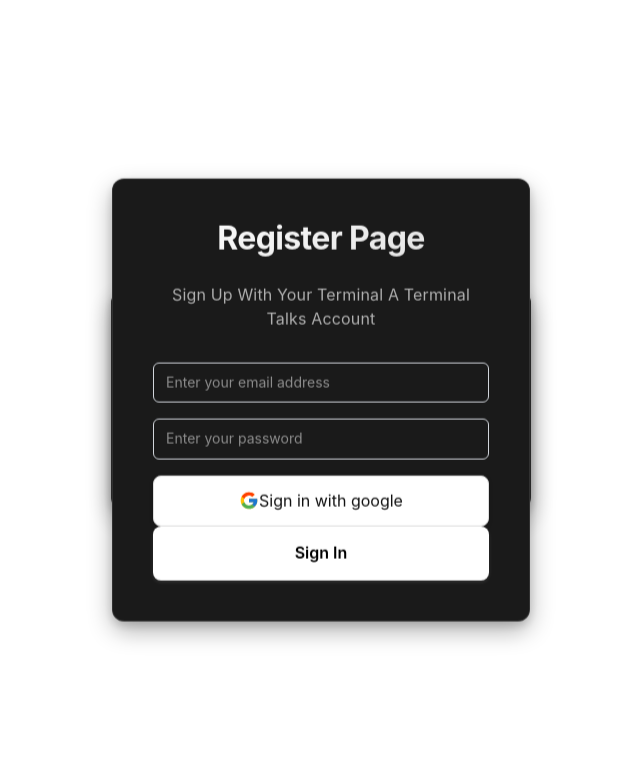
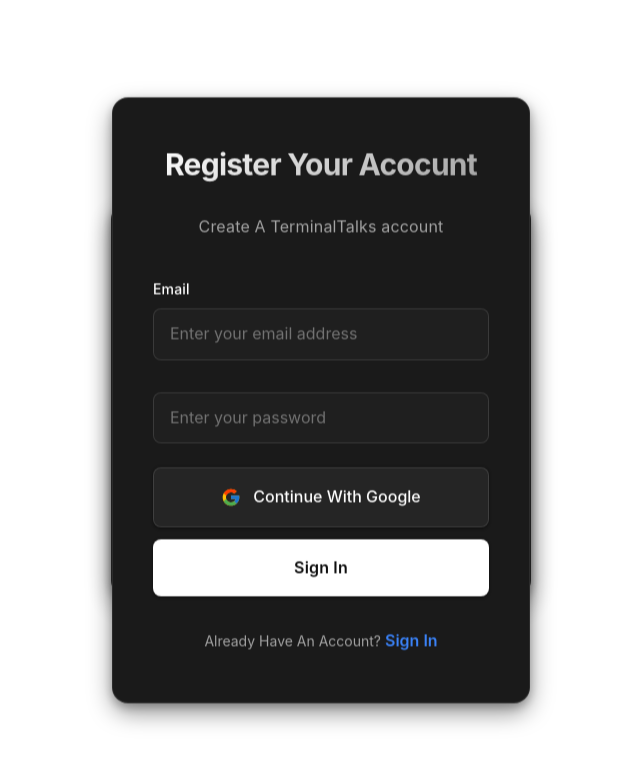
Before and after one commit to StefanosTheDev/TerminalTalksV2, a Next.js app in the folder terminal-talk/: page /auth/register in a window 1280 px wide. Shown: the top 764 px of the page, without its empty margins (319-959 px from the left). Built offline with nearby package versions, Linux system fonts and the light colour scheme; no server answers.

Commit message:
Confirmed Re-Usable Component Login

```diff
--- a/terminal-talk/src/app/auth/layout.module.css
+++ b/terminal-talk/src/app/auth/layout.module.css
@@ -1,203 +1,500 @@
-/* Professional Card Component */
+/* Professional Authentication Component - Dark SaaS Theme - CSS Module */
 
-/* Container - Centered card with modern styling */
+/* Main Container - Authentication Card with Design System Variables */
 .container {
+  /* Design System Variables - Scoped to container */
+  --color-background-primary: #0f0f0f;
+  --color-background-secondary: #1a1a1a;
+  --color-background-elevated: #1f1f1f;
+  --color-border-primary: rgba(255, 255, 255, 0.08);
+  --color-border-secondary: rgba(255, 255, 255, 0.12);
+  --color-border-hover: rgba(255, 255, 255, 0.16);
+  --color-border-focus: rgba(59, 130, 246, 0.4);
+
+  /* Text Colors */
+  --color-text-primary: #ffffff;
+  --color-text-secondary: #a3a3a3;
+  --color-text-tertiary: #737373;
+  --color-text-inverse: #0f0f0f;
+
+  /* Brand Colors */
+  --color-brand-primary: #3b82f6;
+  --color-brand-primary-hover: #2563eb;
+  --color-brand-primary-active: #1d4ed8;
+
+  /* Interactive Colors */
+  --color-button-primary: #ffffff;
+  --color-button-primary-hover: #f8f8f8;
+  --color-button-primary-active: #f0f0f0;
+  --color-button-secondary: rgba(255, 255, 255, 0.05);
+  --color-button-secondary-hover: rgba(255, 255, 255, 0.08);
+
+  /* Spacing Scale */
+  --space-xs: 0.25rem;
+  --space-sm: 0.5rem;
+  --space-md: 0.75rem;
+  --space-lg: 1rem;
+  --space-xl: 1.5rem;
+  --space-2xl: 2rem;
+  --space-3xl: 2.5rem;
+  --space-4xl: 3rem;
+
+  /* Typography Scale */
+  --font-size-xs: 0.75rem;
+  --font-size-sm: 0.875rem;
+  --font-size-base: 1rem;
+  --font-size-lg: 1.125rem;
+  --font-size-xl: 1.25rem;
+  --font-size-2xl: 1.5rem;
+  --font-size-3xl: 1.875rem;
+
+  /* Border Radius */
+  --radius-sm: 0.375rem;
+  --radius-md: 0.5rem;
+  --radius-lg: 0.75rem;
+  --radius-xl: 1rem;
+
+  /* Shadows */
+  --shadow-sm: 0 1px 3px rgba(0, 0, 0, 0.3), 0 1px 2px rgba(0, 0, 0, 0.2);
+  --shadow-md: 0 4px 6px rgba(0, 0, 0, 0.3), 0 2px 4px rgba(0, 0, 0, 0.2);
+  --shadow-lg: 0 10px 25px rgba(0, 0, 0, 0.4), 0 4px 10px rgba(0, 0, 0, 0.25);
+  --shadow-xl: 0 20px 40px rgba(0, 0, 0, 0.5), 0 8px 20px rgba(0, 0, 0, 0.3);
+
+  /* Transitions */
+  --transition-fast: 0.15s cubic-bezier(0.4, 0, 0.2, 1);
+  --transition-smooth: 0.3s cubic-bezier(0.25, 0.46, 0.45, 0.94);
+
+  /* Typography */
+  --font-family-base: -apple-system, BlinkMacSystemFont, 'Segoe UI', 'Roboto',
+    'Inter', 'Helvetica Neue', sans-serif;
+
+  /* Positioning */
   position: absolute;
   top: 50%;
   left: 50%;
   transform: translate(-50%, -50%);
 
-  /* Modern card design */
-  background: #1a1a1a;
-  border: 1px solid rgba(255, 255, 255, 0.1);
-  border-radius: 12px;
-  padding: 2.5rem;
+  /* Layout */
   width: 100%;
   max-width: 420px;
+  padding: var(--space-4xl) var(--space-3xl);
 
-  /* Professional shadows and effects */
-  box-shadow: 0 10px 25px rgba(0, 0, 0, 0.3), 0 4px 10px rgba(0, 0, 0, 0.15);
-  backdrop-filter: blur(10px);
+  /* Visual Design */
+  background: var(--color-background-secondary);
+  border: 1px solid var(--color-border-primary);
+  border-radius: var(--radius-xl);
+  box-shadow: var(--shadow-lg);
+  backdrop-filter: blur(24px) saturate(180%);
 
   /* Typography */
-  color: #ffffff;
-  font-family: -apple-system, BlinkMacSystemFont, 'Segoe UI', 'Roboto',
-    'Helvetica Neue', sans-serif;
+  color: var(--color-text-primary);
+  font-family: var(--font-family-base);
   line-height: 1.6;
 
-  /* Smooth interactions */
-  transition: all 0.3s cubic-bezier(0.25, 0.46, 0.45, 0.94);
+  /* Interactions */
+  transition: all var(--transition-smooth);
 }
 
 .container:hover {
   transform: translate(-50%, -52%);
-  box-shadow: 0 20px 40px rgba(0, 0, 0, 0.4), 0 8px 20px rgba(0, 0, 0, 0.2);
-  border-color: rgba(255, 255, 255, 0.15);
+  box-shadow: var(--shadow-xl);
+  border-color: var(--color-border-hover);
 }
 
-/* Title - Professional typography */
+/* Page Title */
 .title {
-  font-size: 2rem;
+  font-size: var(--font-size-3xl);
   font-weight: 700;
   text-align: center;
-  margin-bottom: 1.5rem;
+  margin-bottom: var(--space-2xl);
 
-  /* Subtle gradient text */
-  background: linear-gradient(135deg, #ffffff 0%, #e0e0e0 100%);
+  /* Enhanced gradient text */
+  background: linear-gradient(
+    135deg,
+    var(--color-text-primary) 0%,
+    var(--color-text-secondary) 100%
+  );
   -webkit-background-clip: text;
   -webkit-text-fill-color: transparent;
   background-clip: text;
 
-  /* Improved spacing */
-  letter-spacing: -0.02em;
+  /* Typography refinements */
+  letter-spacing: -0.025em;
   line-height: 1.2;
 }
 
-/* Description - Readable content */
+/* Description Text */
 .description {
-  color: #b0b0b0;
-  font-size: 1rem;
+  color: var(--color-text-secondary);
+  font-size: var(--font-size-base);
   font-weight: 400;
   text-align: center;
-  margin-bottom: 2rem;
-
-  /* Better readability */
+  margin-bottom: var(--space-3xl);
   line-height: 1.5;
   letter-spacing: 0.01em;
 }
 
-/* Submit button - Professional CTA */
-.submit {
-  /* Layout */
+/* Form Field Group */
+.formGroup {
+  margin-bottom: var(--space-xl);
+}
+
+.formGroup:last-of-type {
+  margin-bottom: var(--space-3xl);
+}
+
+/* Form Labels */
+.label {
+  display: flex;
+  justify-content: space-between;
+  align-items: center;
+  margin-bottom: var(--space-sm);
+
+  font-size: var(--font-size-sm);
+  font-weight: 500;
+  color: var(--color-text-primary);
+  letter-spacing: 0.01em;
+}
+
+/* Input Fields */
+.inputField {
   width: 100%;
-  padding: 0.875rem 1.5rem;
-  border: none;
-  border-radius: 8px;
+  padding: var(--space-md) var(--space-lg);
 
   /* Typography */
-  font-size: 1rem;
+  font-size: var(--font-size-base);
+  font-family: var(--font-family-base);
+  color: var(--color-text-primary);
+
+  /* Visual Design */
+  background: var(--color-background-elevated);
+  border: 1px solid var(--color-border-secondary);
+  border-radius: var(--radius-md);
+
+  /* Interactions */
+  transition: all var(--transition-fast);
+  outline: none;
+}
+
+.inputField::placeholder {
+  color: var(--color-text-tertiary);
+}
+
+.inputField:focus {
+  border-color: var(--color-brand-primary);
+  box-shadow: 0 0 0 3px var(--color-border-focus);
+  background: var(--color-background-secondary);
+}
+
+.inputField:hover:not(:focus) {
+  border-color: var(--color-border-hover);
+}
+
+/* Primary Submit Button */
+.submit {
+  width: 100%;
+  padding: var(--space-lg) var(--space-xl);
+  margin-bottom: var(--space-lg);
+
+  /* Typography */
+  font-size: var(--font-size-base);
   font-weight: 600;
-  font-family: inherit;
+  font-family: var(--font-family-base);
+  letter-spacing: 0.01em;
 
-  /* Colors */
-  background: #ffffff;
-  color: #000000;
+  /* Visual Design */
+  background: var(--color-button-primary);
+  color: var(--color-text-inverse);
+  border: none;
+  border-radius: var(--radius-md);
+  box-shadow: var(--shadow-sm);
 
-  /* Professional interactions */
+  /* Interactions */
   cursor: pointer;
-  transition: all 0.2s cubic-bezier(0.25, 0.46, 0.45, 0.94);
+  transition: all var(--transition-fast);
+  outline: none;
+}
 
-  /* Subtle shadow */
-  box-shadow: 0 2px 4px rgba(255, 255, 255, 0.1);
+/* Sign up link section */
+.signUpSection {
+  text-align: center;
+  margin-top: var(--space-lg);
+}
+
+.signUpText {
+  font-size: var(--font-size-sm);
+  color: var(--color-text-secondary);
+}
+
+.signUpLink {
+  color: var(--color-brand-primary);
+  text-decoration: none;
+  font-weight: 600;
+  transition: color var(--transition-fast);
+}
+
+.signUpLink:hover {
+  color: var(--color-brand-primary-hover);
+  text-decoration: underline;
 }
 
 .submit:hover {
-  background: #f5f5f5;
+  background: var(--color-button-primary-hover);
   transform: translateY(-1px);
-  box-shadow: 0 4px 12px rgba(255, 255, 255, 0.15);
+  box-shadow: var(--shadow-md);
 }
 
 .submit:active {
   transform: translateY(0);
-  box-shadow: 0 1px 3px rgba(255, 255, 255, 0.1);
+  background: var(--color-button-primary-active);
+  box-shadow: var(--shadow-sm);
 }
 
-.submit:focus {
-  outline: none;
-  box-shadow: 0 4px 12px rgba(255, 255, 255, 0.15),
-    0 0 0 3px rgba(255, 255, 255, 0.1);
+.submit:focus-visible {
+  box-shadow: var(--shadow-md), 0 0 0 3px var(--color-border-focus);
 }
 
-/* Responsive design */
+.submit:disabled {
+  opacity: 0.6;
+  cursor: not-allowed;
+  transform: none;
+}
+
+/* Social Login Buttons */
+.socialBtn {
+  display: inline-flex;
+  align-items: center;
+  justify-content: center;
+  gap: var(--space-md);
+
+  /* Layout */
+  width: 100%;
+  padding: var(--space-lg) var(--space-xl);
+  margin-bottom: var(--space-md);
+
+  /* Typography */
+  font-size: var(--font-size-base);
+  font-weight: 500;
+  font-family: var(--font-family-base);
+  color: var(--color-text-primary);
+  white-space: nowrap;
+
+  /* Visual Design */
+  background: var(--color-button-secondary);
+  border: 1px solid var(--color-border-secondary);
+  border-radius: var(--radius-md);
+  box-shadow: var(--shadow-sm);
+
+  /* Interactions */
+  cursor: pointer;
+  transition: all var(--transition-fast);
+  outline: none;
+}
+
+.socialBtn:hover {
+  background: var(--color-button-secondary-hover);
+  border-color: var(--color-border-hover);
+  box-shadow: var(--shadow-md);
+}
+
+.socialBtn:focus-visible {
+  box-shadow: var(--shadow-md), 0 0 0 3px var(--color-border-focus);
+}
+
+.socialBtn:disabled {
+  opacity: 0.6;
+  cursor: not-allowed;
+}
+
+.socialBtn:last-child {
+  margin-bottom: 0;
+}
+
+/* Google OAuth Button (keeping for backward compatibility) */
+.googleBtn {
+  display: inline-flex;
+  align-items: center;
+  justify-content: center;
+  gap: var(--space-md);
+
+  /* Layout */
+  width: 100%;
+  padding: var(--space-lg) var(--space-xl);
+  margin-bottom: var(--space-md);
+
+  /* Typography */
+  font-size: var(--font-size-base);
+  font-weight: 500;
+  font-family: var(--font-family-base);
+  color: var(--color-text-primary);
+  white-space: nowrap;
+
+  /* Visual Design */
+  background: var(--color-button-secondary);
+  border: 1px solid var(--color-border-secondary);
+  border-radius: var(--radius-md);
+  box-shadow: var(--shadow-sm);
+
+  /* Interactions */
+  cursor: pointer;
+  transition: all var(--transition-fast);
+  outline: none;
+}
+
+.googleBtn:hover {
+  background: var(--color-button-secondary-hover);
+  border-color: var(--color-border-hover);
+  box-shadow: var(--shadow-md);
+}
+
+.googleBtn:focus-visible {
+  box-shadow: var(--shadow-md), 0 0 0 3px var(--color-border-focus);
+}
+
+.googleBtn:disabled {
+  opacity: 0.6;
+  cursor: not-allowed;
+}
+
+/* Divider Section */
+.divider {
+  display: flex;
+  align-items: center;
+  margin: var(--space-2xl) 0;
+  text-align: center;
+}
+
+.divider::before,
+.divider::after {
+  content: '';
+  flex: 1;
+  height: 1px;
+  background: var(--color-border-secondary);
+}
+
+.dividerText {
+  padding: 0 var(--space-lg);
+  font-size: var(--font-size-sm);
+  color: var(--color-text-tertiary);
+  font-weight: 500;
+  white-space: nowrap;
+}
+
+/* Icon within buttons */
+.icon {
+  flex-shrink: 0;
+  width: 20px;
+  height: 20px;
+}
+
+/* Error States */
+.inputField.error {
+  border-color: #ef4444;
+  box-shadow: 0 0 0 3px rgba(239, 68, 68, 0.1);
+}
+
+.errorMessage {
+  margin-top: var(--space-xs);
+  font-size: var(--font-size-sm);
+  color: #ef4444;
+  font-weight: 500;
+}
+
+/* Loading States */
+.loading {
+  position: relative;
+  overflow: hidden;
+}
+
+.loading::after {
+  content: '';
+  position: absolute;
+  top: 0;
+  left: -100%;
+  height: 100%;
+  width: 100%;
+  background: linear-gradient(
+    90deg,
+    transparent,
+    rgba(255, 255, 255, 0.1),
+    transparent
+  );
+  animation: shimmer 1.5s infinite;
+}
+
+@keyframes shimmer {
+  0% {
+    left: -100%;
+  }
+  100% {
+    left: 100%;
+  }
+}
+
+/* Responsive Design */
 @media (max-width: 480px) {
   .container {
-    margin: 1rem;
-    padding: 2rem 1.5rem;
+    margin: var(--space-lg);
+    padding: var(--space-3xl) var(--space-2xl);
     max-width: none;
-    width: calc(100% - 2rem);
+    width: calc(100% - var(--space-2xl));
   }
 
   .title {
-    font-size: 1.75rem;
-    margin-bottom: 1.25rem;
+    font-size: var(--font-size-2xl);
+    margin-bottom: var(--space-xl);
   }
 
   .description {
-    font-size: 0.9rem;
-    margin-bottom: 1.5rem;
+    font-size: var(--font-size-sm);
+    margin-bottom: var(--space-2xl);
+  }
+
+  .formGroup {
+    margin-bottom: var(--space-lg);
+  }
+
+  .formGroup:last-of-type {
+    margin-bottom: var(--space-2xl);
   }
 }
 
-/* Dark theme enhancement */
-@media (prefers-color-scheme: dark) {
+/* High DPI Displays */
+@media (-webkit-min-device-pixel-ratio: 2), (min-resolution: 192dpi) {
   .container {
-    background: #111111;
-    border-color: rgba(255, 255, 255, 0.08);
+    border-width: 0.5px;
+  }
+
+  .inputField,
+  .submit,
+  .googleBtn {
+    border-width: 0.5px;
   }
 }
 
-/* Reduced motion accessibility */
+/* Accessibility - Reduced Motion */
 @media (prefers-reduced-motion: reduce) {
   .container,
-  .submit {
+  .submit,
+  .googleBtn,
+  .inputField {
     transition: none;
   }
 
   .container:hover {
     transform: translate(-50%, -50%);
   }
+
+  .loading::after {
+    animation: none;
+  }
 }
-.googleBtn {
-  display: inline-flex;
-  align-items: center;
-  justify-content: center;
 
-  /* sizing & spacing */
-  width: 100%;
-  padding: 0.75rem 1.5rem;
-  border-radius: 0.5rem;
-
-  /* colors & borders */
-  background-color: #fff;
-  border: 1px solid #ddd;
-  color: #111;
-
-  /* shadow & transition */
-  box-shadow: 0 2px 4px rgba(0, 0, 0, 0.1);
-  transition: box-shadow 0.2s ease;
-
-  /* prevent text overflow */
-  white-space: nowrap;
+/* Accessibility - High Contrast */
+@media (prefers-contrast: high) {
+  .container {
+    --color-border-primary: rgba(255, 255, 255, 0.3);
+    --color-border-secondary: rgba(255, 255, 255, 0.4);
+    --color-text-secondary: #d1d1d1;
+  }
 }
-.googleBtn:hover {
-  box-shadow: 0 4px 8px rgba(0, 0, 0, 0.15);
-}
-.googleBtn:disabled {
-  opacity: 0.6;
-  cursor: not-allowed;
-}
-.icon {
-  margin-right: 0.75rem;
-  flex-shrink: 0;
-} /* components/FormFields.module.css */
-.formGroup {
-  margin-bottom: 1rem;
-}
-.label {
-  display: flex;
-  justify-content: space-between;
-  font-size: 0.875rem;
-  font-weight: 500;
-  color: #1f1f1f;
-}
-.inputField {
-  width: 100%;
-  padding: 0.5rem 0.75rem;
-  font-size: 0.875rem;
-  border: 1px solid #d1d5db;
-  border-radius: 0.375rem;
-  transition: border-color 0.2s;
-}
-.inputField:focus {
-  border-color: #3b82f6;
-}
--- a/terminal-talk/src/app/auth/layout.tsx
+++ b/terminal-talk/src/app/auth/layout.tsx
@@ -1,45 +1,73 @@
 // components/AuthLayout.tsx
 'use client';
-import React, { ReactNode } from 'react';
+import React, { ReactNode, useState } from 'react';
 import styles from './layout.module.css';
 
 interface AuthLayoutProps {
   title: string;
   description: string;
   children: ReactNode;
+  onSubmit: (data: { email: string; password: string }) => void;
+  footerText?: string;
+  footerLinkHref?: string;
 }
 
 export default function AuthLayout({
   title,
   description,
   children,
+  onSubmit,
+  footerText,
+  footerLinkHref,
 }: AuthLayoutProps) {
+  const [email, setEmail] = useState('');
+  const [password, setPassword] = useState('');
+
+  const handleSubmit = () => {
+    onSubmit({ email, password });
+  };
+
   return (
     <div className={styles.container}>
       <h1 className={styles.title}>{title}</h1>
       {description && <p className={styles.description}>{description}</p>}
-
-      {/* ——— Your Form Fields ——— */}
       <div className={styles.formGroup}>
-        <label htmlFor="email" className={styles.label}></label>
+        <label className={styles.label}>Email</label>
         <input
-          id="email"
           type="email"
           placeholder="Enter your email address"
+          value={email}
+          onChange={(e) => setEmail(e.target.value)}
           className={styles.inputField}
         />
       </div>
 
       <div className={styles.formGroup}>
-        <label htmlFor="password" className={styles.label}></label>
+        <label className={styles.label}></label>
         <input
-          id="password"
           type="password"
           placeholder="Enter your password"
+          value={password}
+          onChange={(e) => setPassword(e.target.value)}
           className={styles.inputField}
         />
       </div>
-      {children}
+
+      <div className={styles.buttonGroup}>
+        {children}
+        <button type="button" onClick={handleSubmit} className={styles.submit}>
+          Sign In
+        </button>
+      </div>
+      {/* Probably Room For Improve  here */}
+      {footerText && (
+        <div className={styles.signUpSection}>
+          <span className={styles.signUpText}>{footerText} </span>
+          <a href={footerLinkHref} className={styles.signUpLink}>
+            {footerLinkHref}
+          </a>
+        </div>
+      )}
     </div>
   );
 }
--- a/terminal-talk/src/app/auth/login/page.tsx
+++ b/terminal-talk/src/app/auth/login/page.tsx
@@ -5,8 +5,8 @@ import { useRouter } from 'next/navigation';
 import { useSession, signIn } from 'next-auth/react';
 import AuthLayout from '@/app/auth/layout';
 import { Button } from '@/app/components/Button';
+import styles from '@/app/auth/layout.module.css';
 import { FcGoogle } from 'react-icons/fc';
-import styles from '@/app/auth/layout.module.css';
 
 export default function LoginPage() {
   const { status } = useSession();
@@ -18,17 +18,28 @@ export default function LoginPage() {
     }
   }, [status, router]);
 
+  const handleLogin = async ({
+    email,
+    password,
+  }: {
+    email: string;
+    password: string;
+  }) => {
+    console.log('Submit to DB or Auth:', email, password);
+    // Example: await signInWithCredentials(email, password)
+  };
+
   return (
     <AuthLayout
-      title="Login In"
-      description="Sign Up With Your Terminal  A Terminal Talks Account"
+      title="Sign In "
+      description="Access your TerminalTalks account"
+      onSubmit={handleLogin}
+      footerText="Don't Have an account?"
+      footerLinkHref="Sign Up"
     >
       <Button onClick={() => signIn('google')} className={styles.googleBtn}>
         <FcGoogle size={20} />
-        <h2> Sign in with google </h2>
-      </Button>
-      <Button onClick={() => signIn('google')} className={styles.submit}>
-        Sign In
+        <span>Sign in with Google</span>
       </Button>
     </AuthLayout>
   );
--- a/terminal-talk/src/app/auth/register/page.tsx
+++ b/terminal-talk/src/app/auth/register/page.tsx
@@ -8,7 +8,7 @@ import { Button } from '@/app/components/Button';
 import styles from '@/app/auth/layout.module.css';
 import { FcGoogle } from 'react-icons/fc';
 
-export default function RegisterPage() {
+export default function LoginPage() {
   const { status } = useSession();
   const router = useRouter();
 
@@ -18,17 +18,29 @@ export default function RegisterPage() {
     }
   }, [status, router]);
 
+  const handleLogin = async ({
+    email,
+    password,
+  }: {
+    email: string;
+    password: string;
+  }) => {
+    console.log('Submit to DB or Auth:', email, password);
+    console.log('Clicked');
+    // Example: await signInWithCredentials(email, password)
+  };
+
   return (
     <AuthLayout
-      title="Register Page"
-      description="Sign Up With Your Terminal  A Terminal Talks Account"
+      title="Register Your Acocunt"
+      description="Create A TerminalTalks account"
+      onSubmit={handleLogin}
+      footerText="Already Have An Account?"
+      footerLinkHref="Sign In"
     >
       <Button onClick={() => signIn('google')} className={styles.googleBtn}>
         <FcGoogle size={20} />
-        <h2> Sign in with google </h2>
-      </Button>
-      <Button onClick={() => signIn('google')} className={styles.submit}>
-        Sign In
+        <span>Continue With Google</span>
       </Button>
     </AuthLayout>
   );
```
